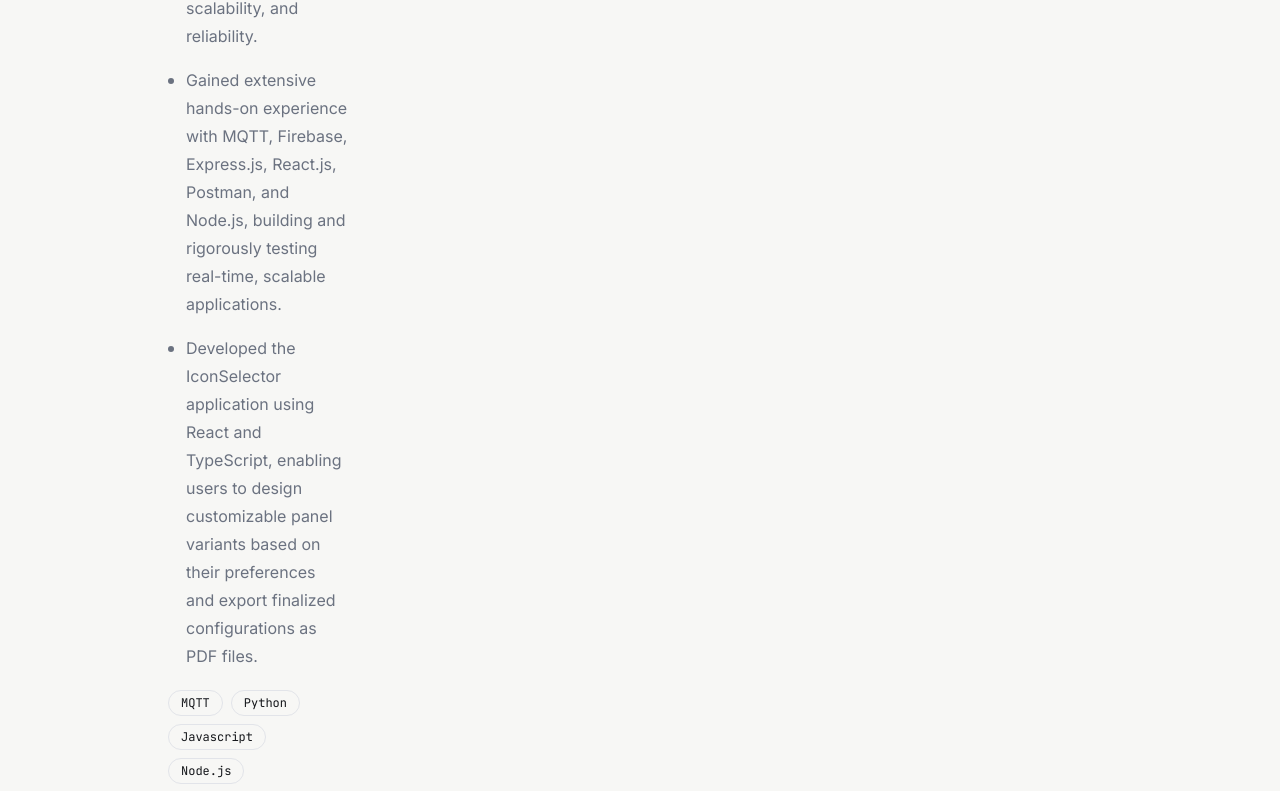
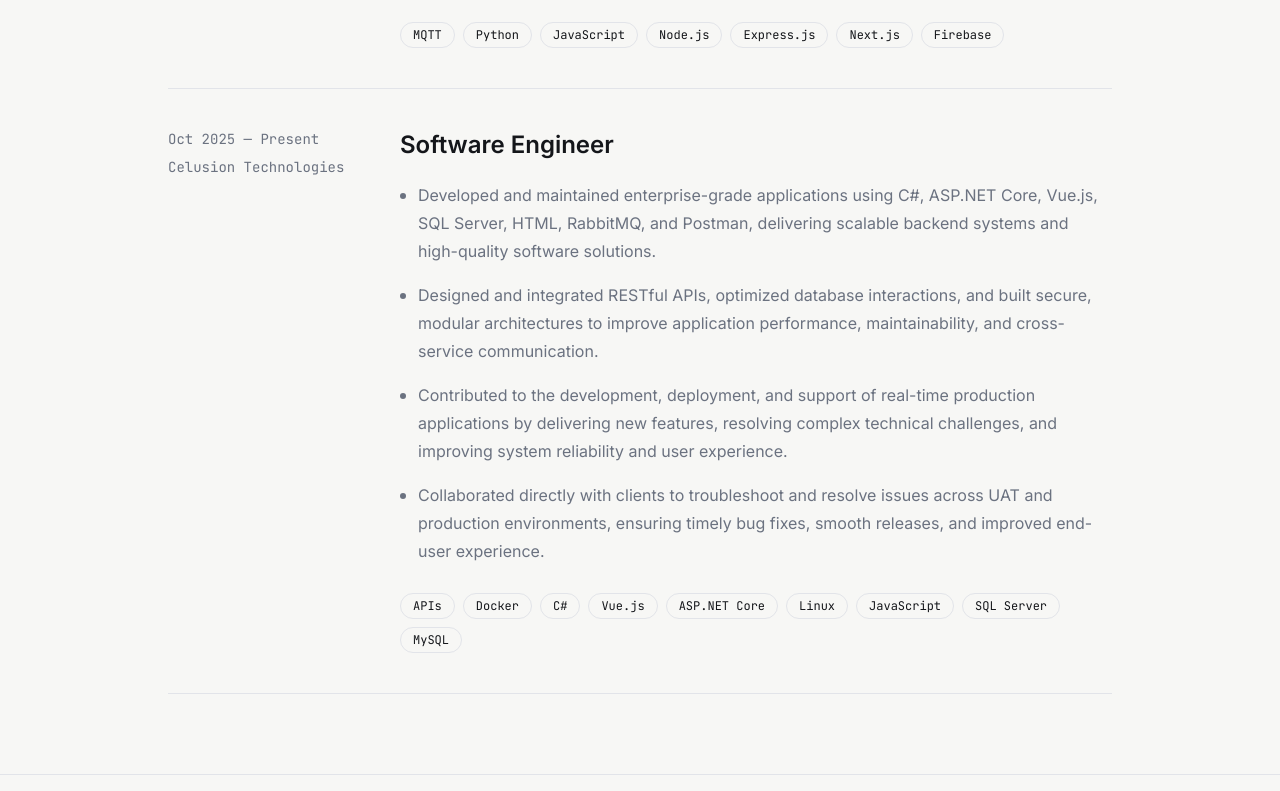
Before and after one commit to kaustubhthakur/kaustubh.portfolio, a Next.js app in the folder kaustubh-portfolio/: page /work in a window 1280 px wide. Shown: the part 711-1502 px from the top of the page. Built offline with nearby package versions, Linux system fonts and the light colour scheme.

Commit message:
workpage

```diff
--- a/kaustubh-portfolio/app/work/page.tsx
+++ b/kaustubh-portfolio/app/work/page.tsx
@@ -1,6 +1,7 @@
 export default function WorkPage() {
   return (
     <main className="mx-auto min-h-screen max-w-5xl px-6 py-20 md:px-10">
+      {/* Header */}
       <div className="mb-16">
         <p className="mb-4 font-mono text-sm text-muted">
           ~/work
@@ -10,37 +11,50 @@
           Things I&apos;ve worked on.
         </h1>
 
-        <p className="mt-6 max-w-xl text-muted">
+        <p className="mt-6 max-w-xl leading-7 text-muted">
           I work across hardware and software, building systems from
           the physical electronics all the way to the applications that
           control and connect them.
         </p>
       </div>
 
+      {/* Experience */}
       <div className="divide-y divide-border border-y border-border">
-        <article className="grid gap-6 py-10 md:grid-cols-[180px_1fr]">
+
+        {/* ================= AUTOSYNC ================= */}
+
+        <article className="grid gap-8 py-10 md:grid-cols-[200px_1fr]">
+
+          {/* Left column */}
+          <div>
             <p className="font-mono text-sm text-muted">
               Aug 2025 — Oct 2025
             </p>
- <p className="font-mono text-sm text-muted">
+
+            <p className="mt-2 font-mono text-sm text-muted">
               Autosync
             </p>
+          </div>
+
+          {/* Right column */}
           <div>
             <h2 className="text-2xl font-semibold">
               Fullstack Developer
             </h2>
 
-        <ul className="mt-3 max-w-2xl space-y-4 leading-7 text-muted">
+            <ul className="mt-5 space-y-4 leading-7 text-muted">
               <li className="flex gap-3">
                 <span className="mt-3 h-1.5 w-1.5 shrink-0 rounded-full bg-current" />
+
                 <span>
-      Designed, developed, and optimized multiple RESTful APIs to
-      improve system performance, scalability, and reliability.
+                  Designed, developed, and optimized multiple RESTful APIs
+                  to improve system performance, scalability, and reliability.
                 </span>
               </li>
 
               <li className="flex gap-3">
                 <span className="mt-3 h-1.5 w-1.5 shrink-0 rounded-full bg-current" />
+
                 <span>
                   Gained extensive hands-on experience with MQTT, Firebase,
                   Express.js, React.js, Postman, and Node.js, building and
@@ -50,72 +64,27 @@
 
               <li className="flex gap-3">
                 <span className="mt-3 h-1.5 w-1.5 shrink-0 rounded-full bg-current" />
+
                 <span>
-      Developed the IconSelector application using React and TypeScript,
-      enabling users to design customizable panel variants based on
-      their preferences and export finalized configurations as PDF files.
+                  Developed the IconSelector application using React and
+                  TypeScript, enabling users to design customizable panel
+                  variants based on their preferences and export finalized
+                  configurations as PDF files.
                 </span>
               </li>
             </ul>
 
-            <div className="mt-5 flex flex-wrap gap-2">
-              {["MQTT", "Python", "Javascript", "Node.js","Express.js","Next.js","Firebase"].map(
-                (item) => (
-                  <span
-                    key={item}
-                    className="rounded-full border border-border px-3 py-1 font-mono text-xs"
-                  >
-                    {item}
-                  </span>
-                )
-              )}
-            </div>
-          </div>
-        </article>
-
-
-
-        <article className="grid gap-6 py-10 md:grid-cols-[180px_1fr]">
-           <p className="font-mono text-sm text-muted">
-            Oct 2025 — Present
-          </p>
- <p className="font-mono text-sm text-muted">
-            Celusion Technologies
-          </p>
-          <div>
-            <h2 className="text-2xl font-semibold">
-             Software Engineer
-            </h2>
-
-           <ul className="mt-3 max-w-2xl space-y-4 leading-7 text-muted">
-  <li>
-    Developed and maintained enterprise-grade applications using C#,
-    ASP.NET Core, Vue.js, SQL Server, HTML, RabbitMQ, and Postman,
-    delivering scalable backend systems and high-quality software solutions.
-  </li>
-
-  <li>
-    Designed and integrated RESTful APIs, optimized database interactions,
-    and built secure, modular architectures to improve application
-    performance, maintainability, and cross-service communication.
-  </li>
-
-  <li>
-    Contributed to the development, deployment, and support of real-time
-    production applications by delivering new features, resolving complex
-    technical challenges, and improving system reliability and user
-    experience.
-  </li>
-
-  <li>
-    Collaborated directly with clients to troubleshoot and resolve issues
-    across UAT and production environments, ensuring timely bug fixes,
-    smooth releases, and improved end-user experience.
-  </li>
-</ul>
-
-            <div className="mt-5 flex flex-wrap gap-2">
-              {["APIs", "Docker", "C#", "Vue.js","Asp.Net Core","Linux","Javascript","SQL Server","MySql"].map((item) => (
+            {/* Technologies */}
+            <div className="mt-7 flex flex-wrap gap-2">
+              {[
+                "MQTT",
+                "Python",
+                "JavaScript",
+                "Node.js",
+                "Express.js",
+                "Next.js",
+                "Firebase",
+              ].map((item) => (
                 <span
                   key={item}
                   className="rounded-full border border-border px-3 py-1 font-mono text-xs"
@@ -126,6 +95,101 @@
             </div>
           </div>
         </article>
+
+
+        {/* ================= CELUSION ================= */}
+
+        <article className="grid gap-8 py-10 md:grid-cols-[200px_1fr]">
+
+          {/* Left column */}
+          <div>
+            <p className="font-mono text-sm text-muted">
+              Oct 2025 — Present
+            </p>
+
+            <p className="mt-2 font-mono text-sm text-muted">
+              Celusion Technologies
+            </p>
+          </div>
+
+          {/* Right column */}
+          <div>
+            <h2 className="text-2xl font-semibold">
+              Software Engineer
+            </h2>
+
+            <ul className="mt-5 space-y-4 leading-7 text-muted">
+
+              <li className="flex gap-3">
+                <span className="mt-3 h-1.5 w-1.5 shrink-0 rounded-full bg-current" />
+
+                <span>
+                  Developed and maintained enterprise-grade applications
+                  using C#, ASP.NET Core, Vue.js, SQL Server, HTML, RabbitMQ,
+                  and Postman, delivering scalable backend systems and
+                  high-quality software solutions.
+                </span>
+              </li>
+
+              <li className="flex gap-3">
+                <span className="mt-3 h-1.5 w-1.5 shrink-0 rounded-full bg-current" />
+
+                <span>
+                  Designed and integrated RESTful APIs, optimized database
+                  interactions, and built secure, modular architectures to
+                  improve application performance, maintainability, and
+                  cross-service communication.
+                </span>
+              </li>
+
+              <li className="flex gap-3">
+                <span className="mt-3 h-1.5 w-1.5 shrink-0 rounded-full bg-current" />
+
+                <span>
+                  Contributed to the development, deployment, and support of
+                  real-time production applications by delivering new features,
+                  resolving complex technical challenges, and improving system
+                  reliability and user experience.
+                </span>
+              </li>
+
+              <li className="flex gap-3">
+                <span className="mt-3 h-1.5 w-1.5 shrink-0 rounded-full bg-current" />
+
+                <span>
+                  Collaborated directly with clients to troubleshoot and
+                  resolve issues across UAT and production environments,
+                  ensuring timely bug fixes, smooth releases, and improved
+                  end-user experience.
+                </span>
+              </li>
+
+            </ul>
+
+            {/* Technologies */}
+            <div className="mt-7 flex flex-wrap gap-2">
+              {[
+                "APIs",
+                "Docker",
+                "C#",
+                "Vue.js",
+                "ASP.NET Core",
+                "Linux",
+                "JavaScript",
+                "SQL Server",
+                "MySQL",
+              ].map((item) => (
+                <span
+                  key={item}
+                  className="rounded-full border border-border px-3 py-1 font-mono text-xs"
+                >
+                  {item}
+                </span>
+              ))}
+            </div>
+          </div>
+        </article>
+
       </div>
     </main>
   );
```
Lines whose indentation alone changed are shown as unchanged.
